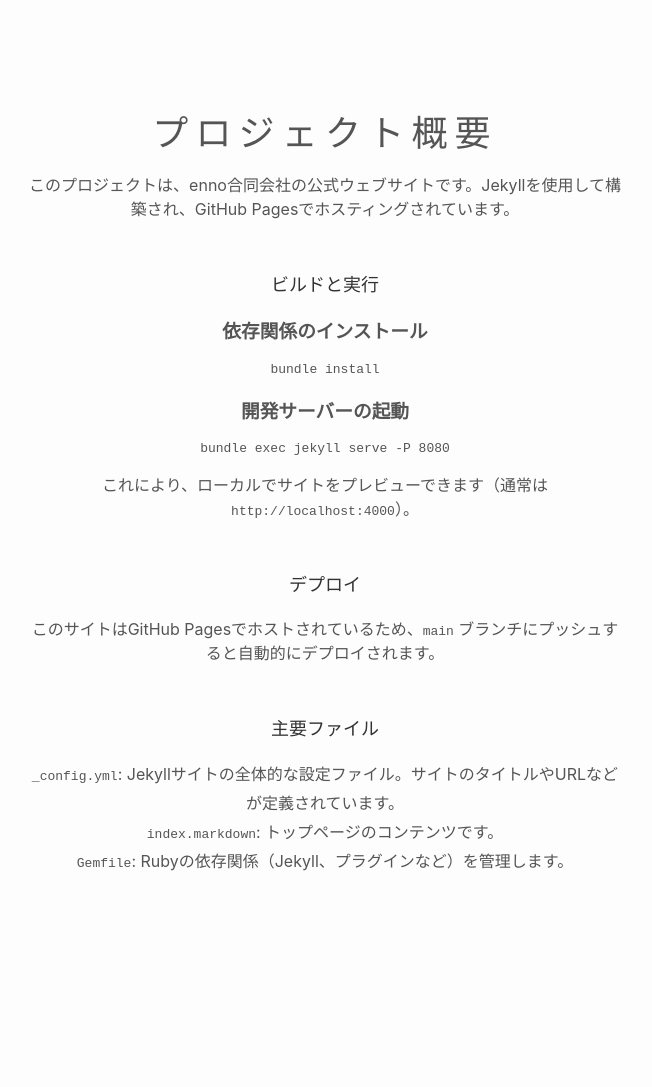
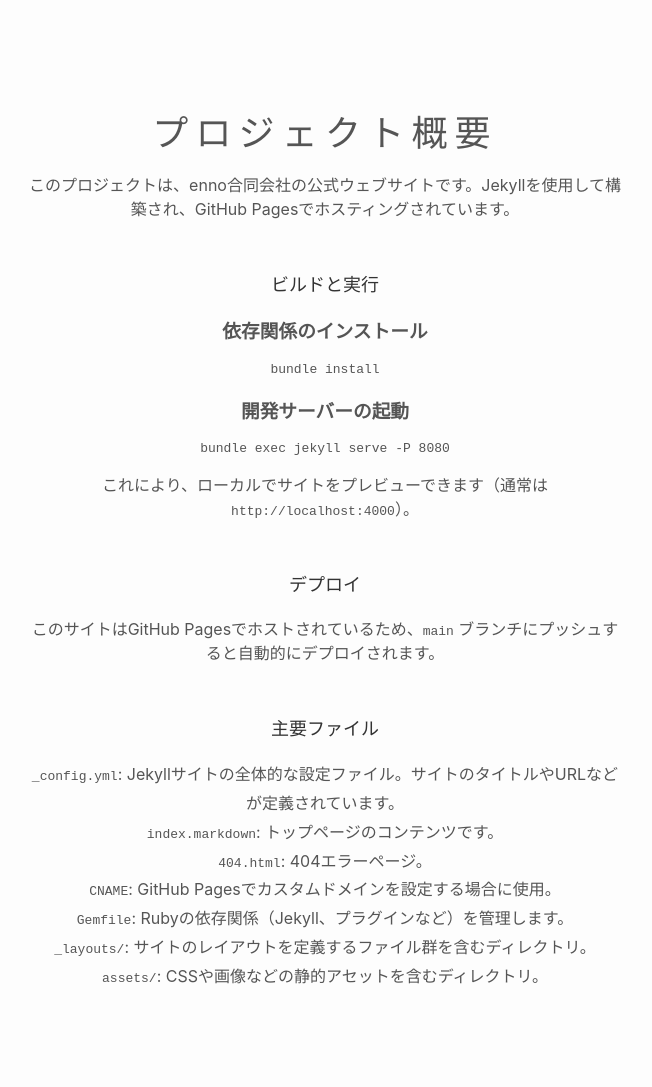
Before and after one commit to komapotter/www.enno-inc.com, a Jekyll site: the page built from GEMINI.md, in a window 1280 px wide. Shown: the whole page, without its empty margins (315-967 px from the left). Built offline with Jekyll 4.4.1, drawn with Linux system fonts in a browser that asks for light colours; our own code applies the rules of GitHub Pages for plain Markdown files; before the commit the page ends 971 px from its top, so only the background shows below that.

Commit message:
Update GEMINI.md with descriptions for 404.html, CNAME, _layouts, and assets directories

```diff
--- a/GEMINI.md
+++ b/GEMINI.md
@@ -26,4 +26,8 @@ bundle exec jekyll serve -P 8080
 
 *   `_config.yml`: Jekyllサイトの全体的な設定ファイル。サイトのタイトルやURLなどが定義されています。
 *   `index.markdown`: トップページのコンテンツです。
+*   `404.html`: 404エラーページ。
+*   `CNAME`: GitHub Pagesでカスタムドメインを設定する場合に使用。
 *   `Gemfile`: Rubyの依存関係（Jekyll、プラグインなど）を管理します。
+*   `_layouts/`: サイトのレイアウトを定義するファイル群を含むディレクトリ。
+*   `assets/`: CSSや画像などの静的アセットを含むディレクトリ。
```
